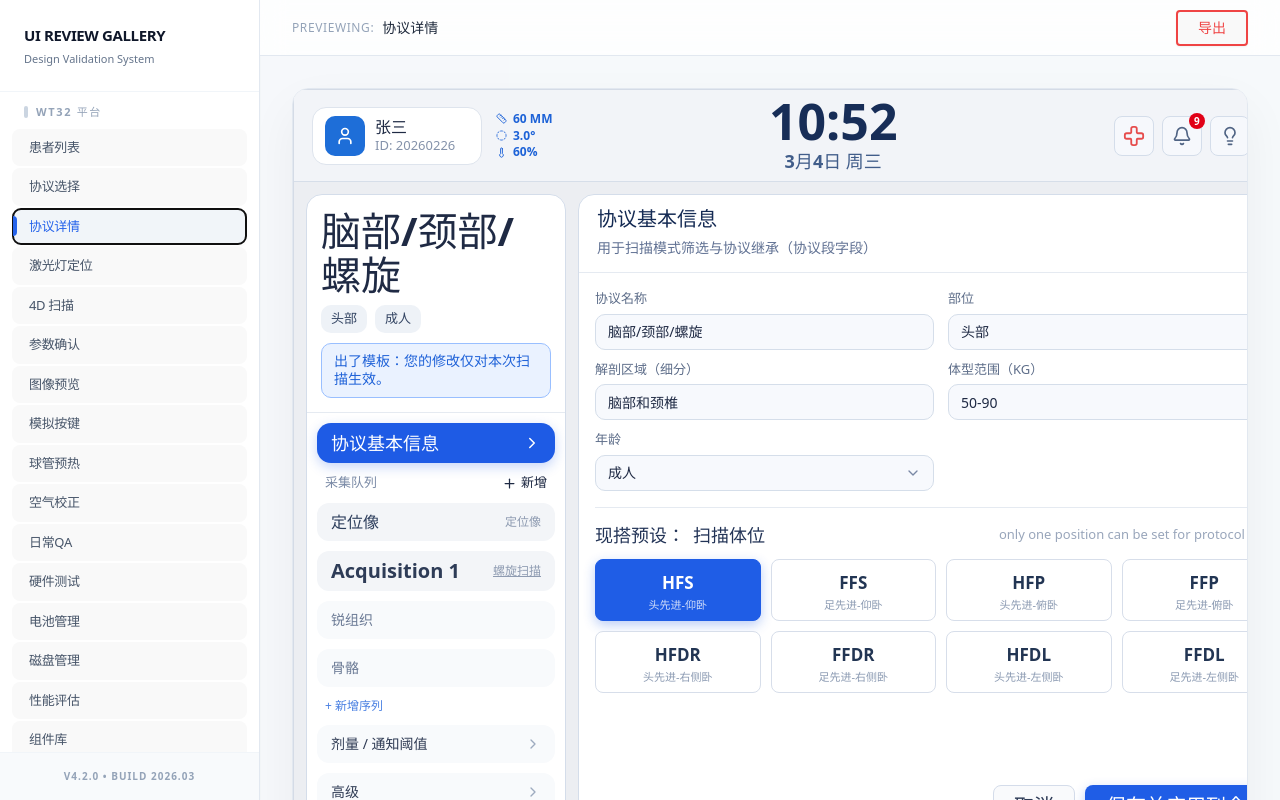
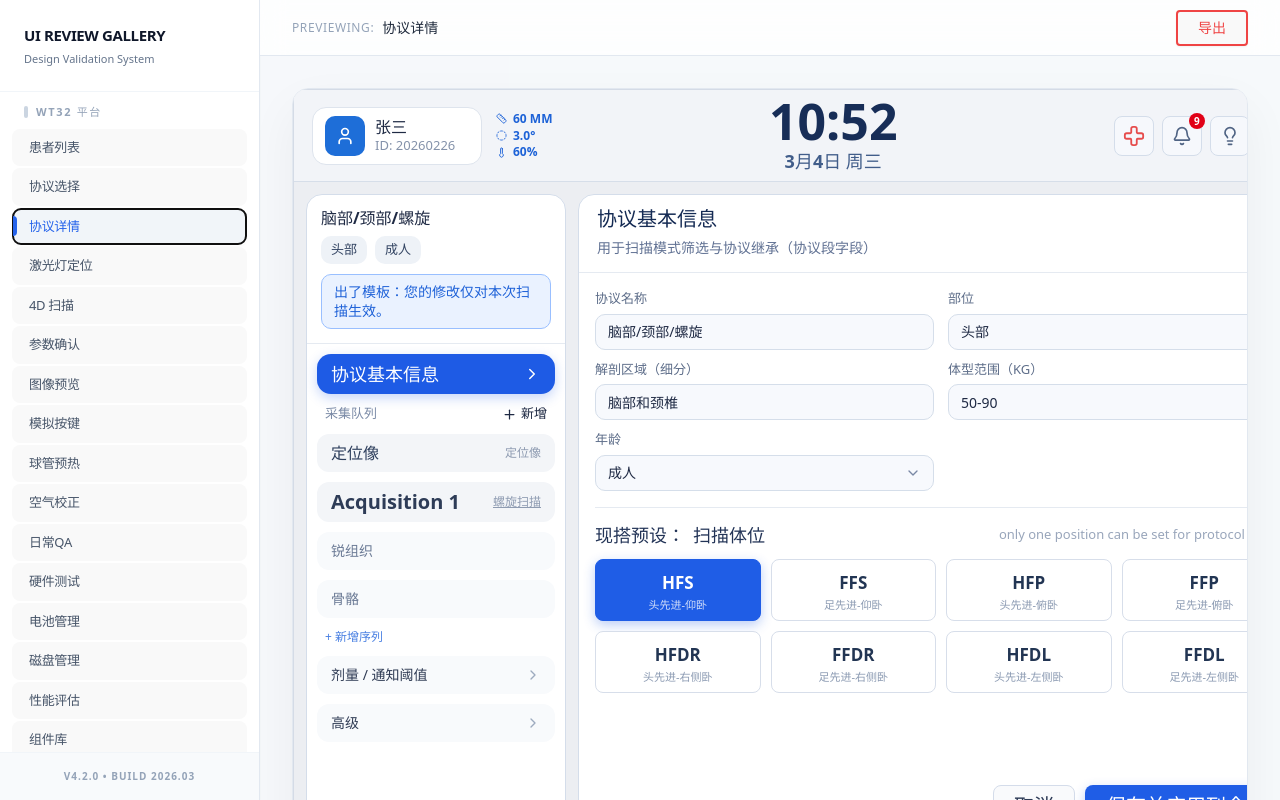
Before and after one commit to JennyTuan/CT-Prototype, a React (Vite) app in the folder ui-review/: page / in a window 1280 px wide. Both pictures are taken after a click on the button "协议详情". Built offline with nearby package versions, Linux system fonts and the light colour scheme.

Commit message:
fix: reduce selected protocol title size in WT32 detail page

```diff
--- a/ui-review/src/screens/WT32ProtocolDetailScreen.tsx
+++ b/ui-review/src/screens/WT32ProtocolDetailScreen.tsx
@@ -71,7 +71,7 @@ export default function WT32ProtocolDetailScreen() {
       <main className="flex-1 p-[12px] flex gap-[12px] overflow-hidden">
         <aside className="w-[260px] rounded-[16px] border border-[#D4DDEA] bg-white overflow-hidden flex flex-col">
           <div className="p-[14px] border-b border-[#E5EAF1]">
-            <div className="text-[40px] font-semibold leading-[1.1]">脑部/颈部/螺旋</div>
+            <div className="text-[16px] font-semibold leading-[1.2] whitespace-nowrap overflow-hidden text-ellipsis">脑部/颈部/螺旋</div>
             <div className="mt-[8px] flex gap-[8px] text-[13px]">
               <span className="px-[10px] py-[4px] rounded-[10px] bg-[#EEF2F7] text-[#344563]">头部</span>
               <span className="px-[10px] py-[4px] rounded-[10px] bg-[#EEF2F7] text-[#344563]">成人</span>
```
